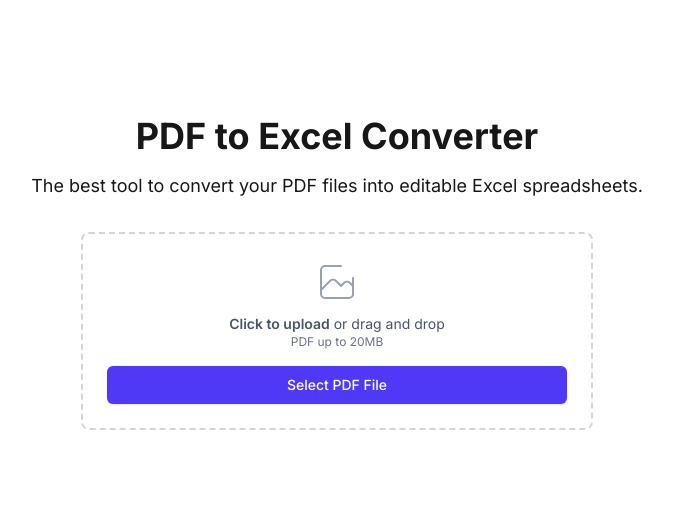
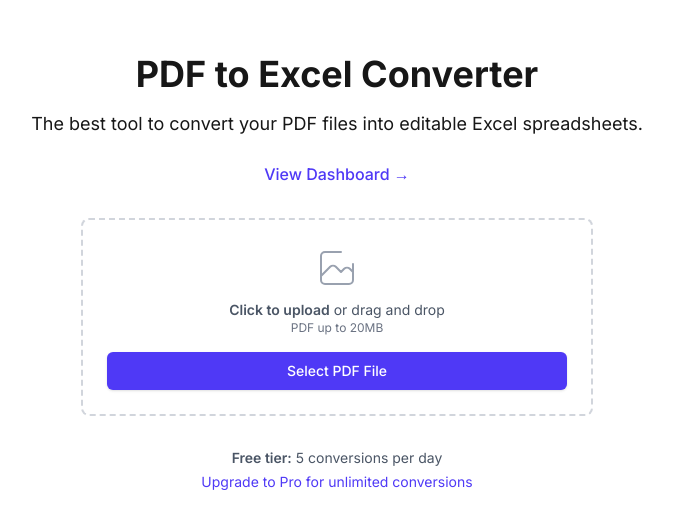
Before and after one commit to yagakeerthikiran/pdf-to-excel-saas, a Next.js app in the folder frontend/: page / in a window 1280 px wide. Shown: the part 127-656 px from the top of the page, without its empty margins (303-976 px from the left). Built offline with nearby package versions, Linux system fonts and the light colour scheme; no server answers.

Commit message:
feat(frontend): update homepage with production upload and navigation

```diff
--- a/frontend/src/app/page.tsx
+++ b/frontend/src/app/page.tsx
@@ -1,4 +1,5 @@
-import SimpleUploadCard from "@/components/SimpleUploadCard";
+import ProductionUploadCard from "@/components/ProductionUploadCard";
+import Link from "next/link";
 
 export default function Home() {
   return (
@@ -8,9 +9,28 @@ export default function Home() {
         <p className="mt-4 text-lg">
           The best tool to convert your PDF files into editable Excel spreadsheets.
         </p>
+        <div className="mt-6">
+          <Link
+            href="/dashboard"
+            className="text-indigo-600 hover:text-indigo-500 font-medium"
+          >
+            View Dashboard →
+          </Link>
+        </div>
       </div>
 
-      <SimpleUploadCard />
+      <ProductionUploadCard />
+
+      <div className="mt-8 text-center">
+        <p className="text-sm text-gray-600">
+          <span className="font-semibold">Free tier:</span> 5 conversions per day
+        </p>
+        <p className="text-sm text-gray-600 mt-1">
+          <Link href="/pricing" className="text-indigo-600 hover:text-indigo-500">
+            Upgrade to Pro for unlimited conversions
+          </Link>
+        </p>
+      </div>
     </main>
   );
 }
```
